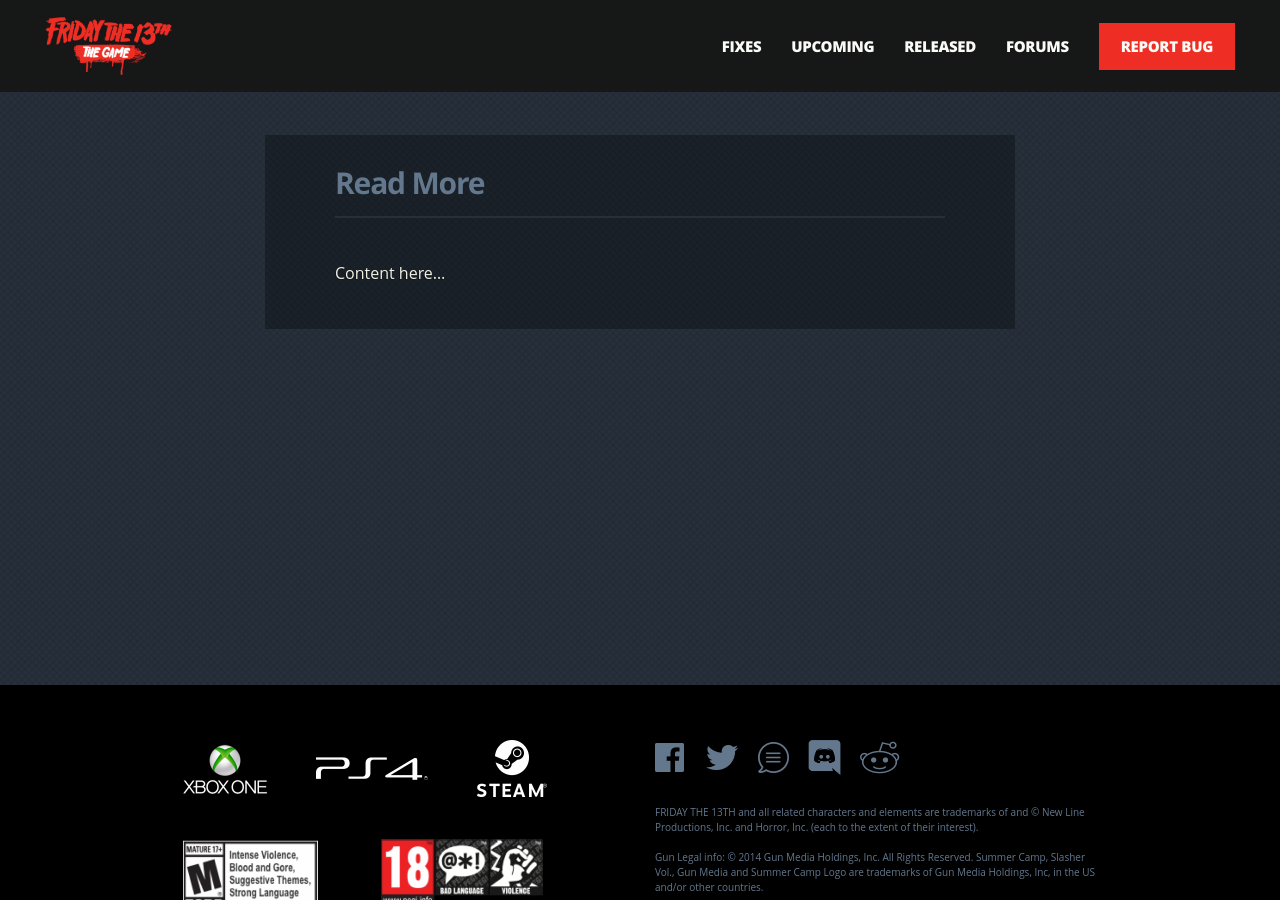
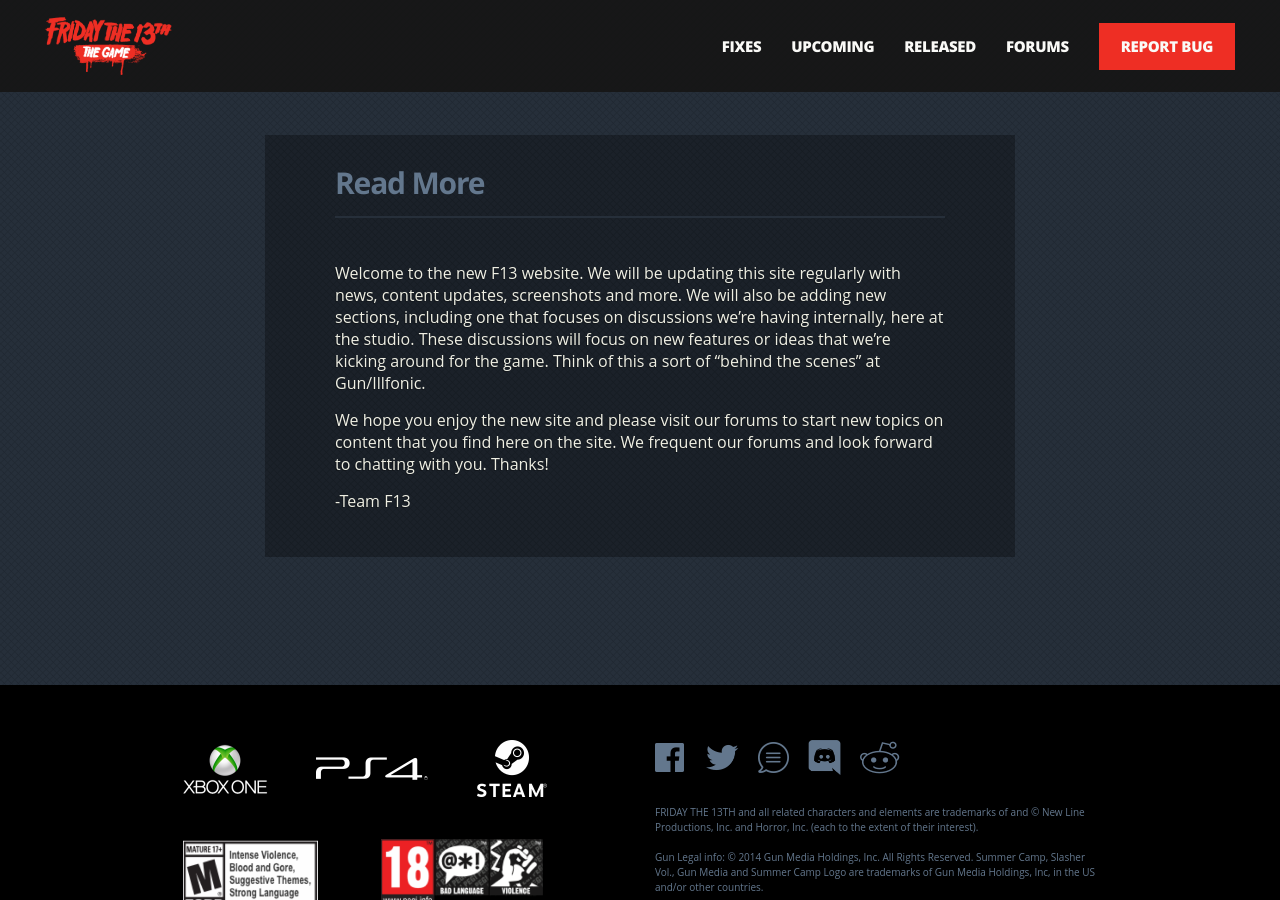
Before and after one commit to bdk6000/friday-13, a Jekyll site: the page built from read-more.markdown, in a window 1280 px wide and 900 px high. Built offline with Jekyll 4.4.1, drawn with Linux system fonts in a browser that asks for light colours; some web fonts are replaced.

Commit message:
Updated Read More

```diff
--- a/read-more.markdown
+++ b/read-more.markdown
@@ -3,4 +3,8 @@ title: Read More
 date: 2017-08-02 23:24:00 -04:00
 ---
 
-Content here...
+Welcome to the new F13 website. We will be updating this site regularly with news, content updates, screenshots and more. We will also be adding new sections, including one that focuses on discussions we're having internally, here at the studio. These discussions will focus on new features or ideas that we're kicking around for the game. Think of this a sort of "behind the scenes" at Gun/Illfonic.
+
+We hope you enjoy the new site and please visit our forums to start new topics on content that you find here on the site. We frequent our forums and look forward to chatting with you. Thanks!
+
+-Team F13
```
